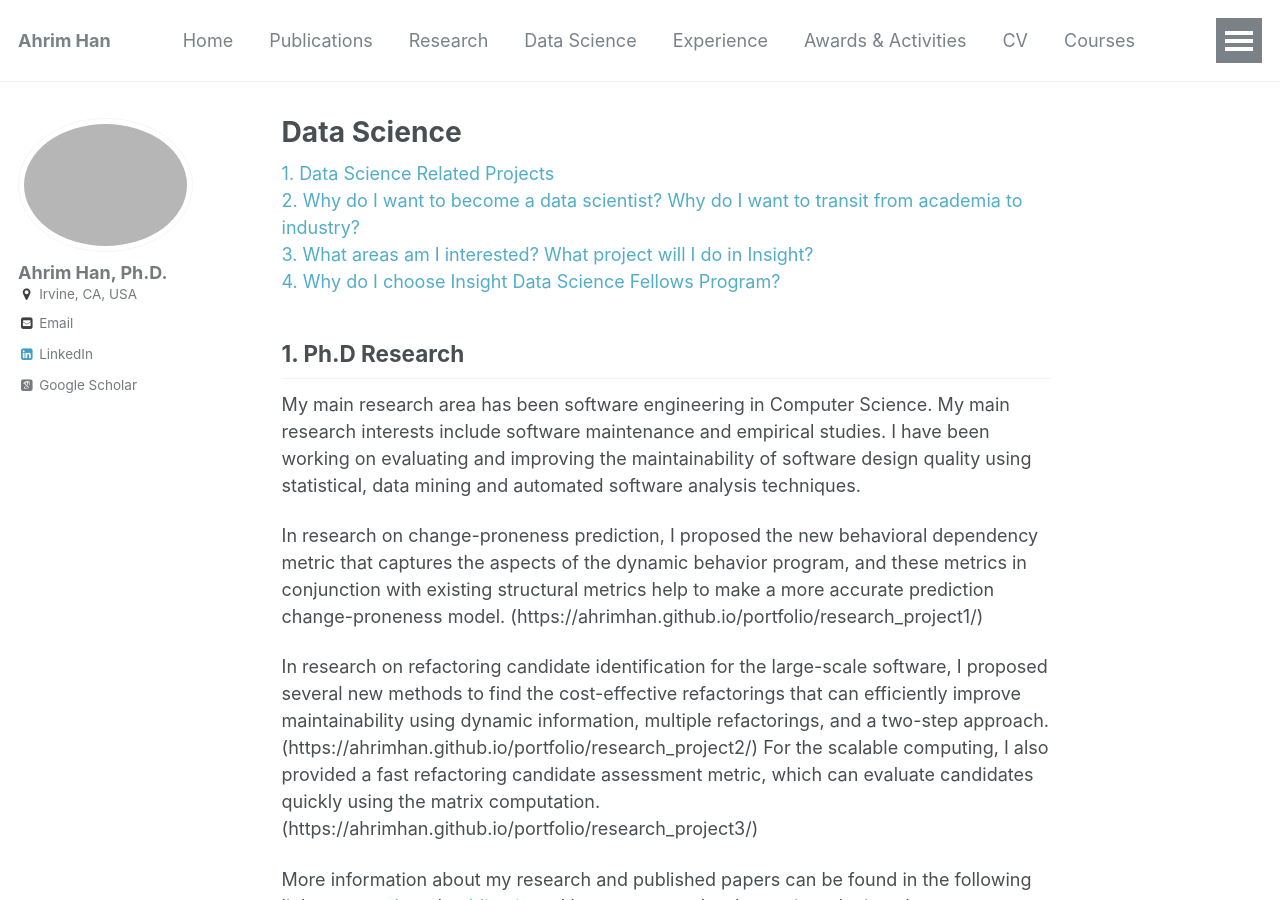
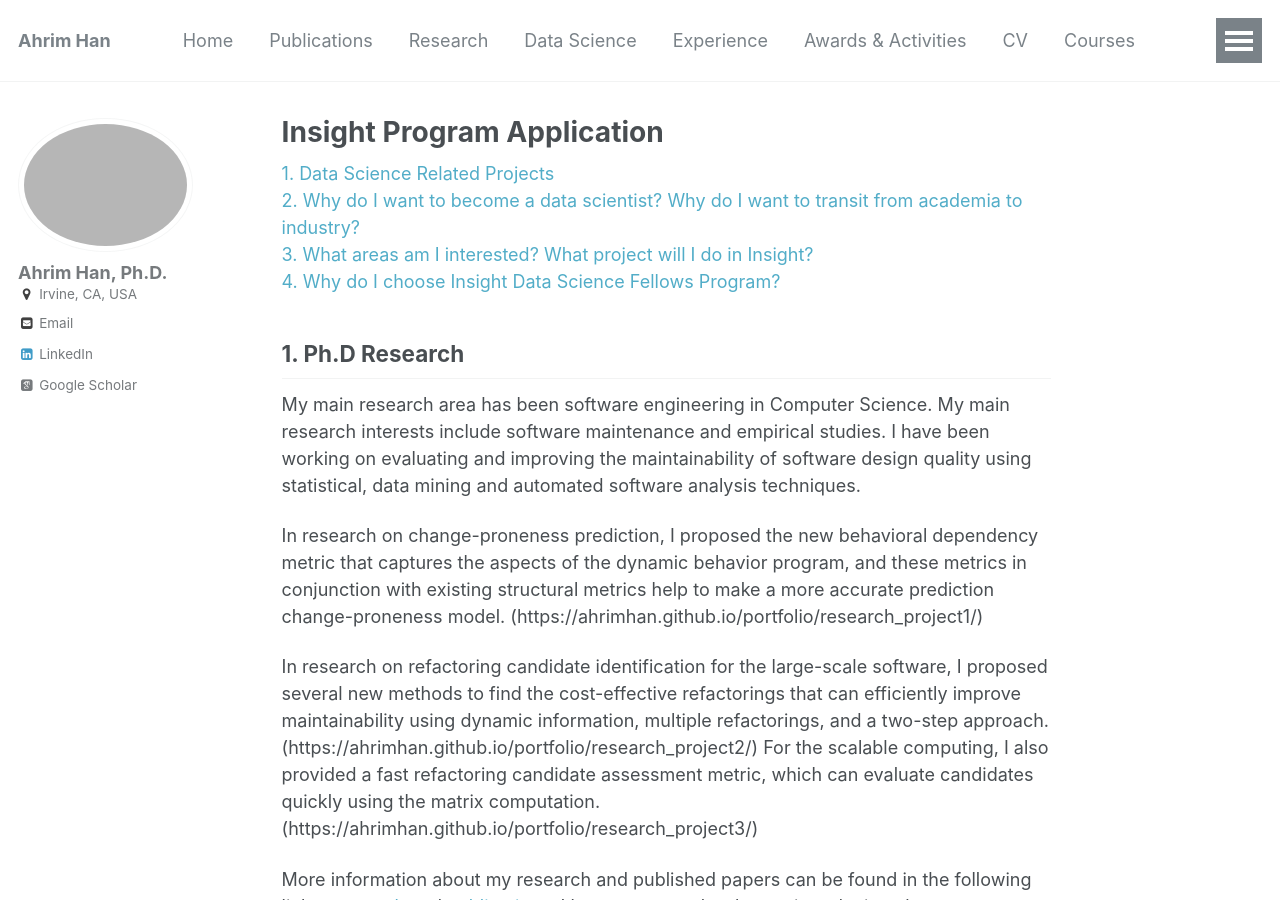
Before and after one commit to ahrimhan/ahrimhan.github.io, a Jekyll site: the page built from _pages/insightapplication.md, in a window 1280 px wide and 900 px high. Built offline with Jekyll 4.4.1, drawn with Linux system fonts in a browser that asks for light colours; some web fonts are replaced.

Commit message:
link fix

```diff
--- a/_pages/insightapplication.md
+++ b/_pages/insightapplication.md
@@ -1,6 +1,6 @@
 ---
-permalink: /datascience/
-title: "Data Science"
+permalink: /insightprogram/
+title: "Insight Program Application"
 author_profile: true
 ---
 
@@ -23,6 +23,8 @@ More information about my research and published papers can be found in the foll
 
 
 ## 2. Skills and tools
+
+
 
 ## 3. Side Project / Ongoing Project (from kaggle, not academic)
 
```
